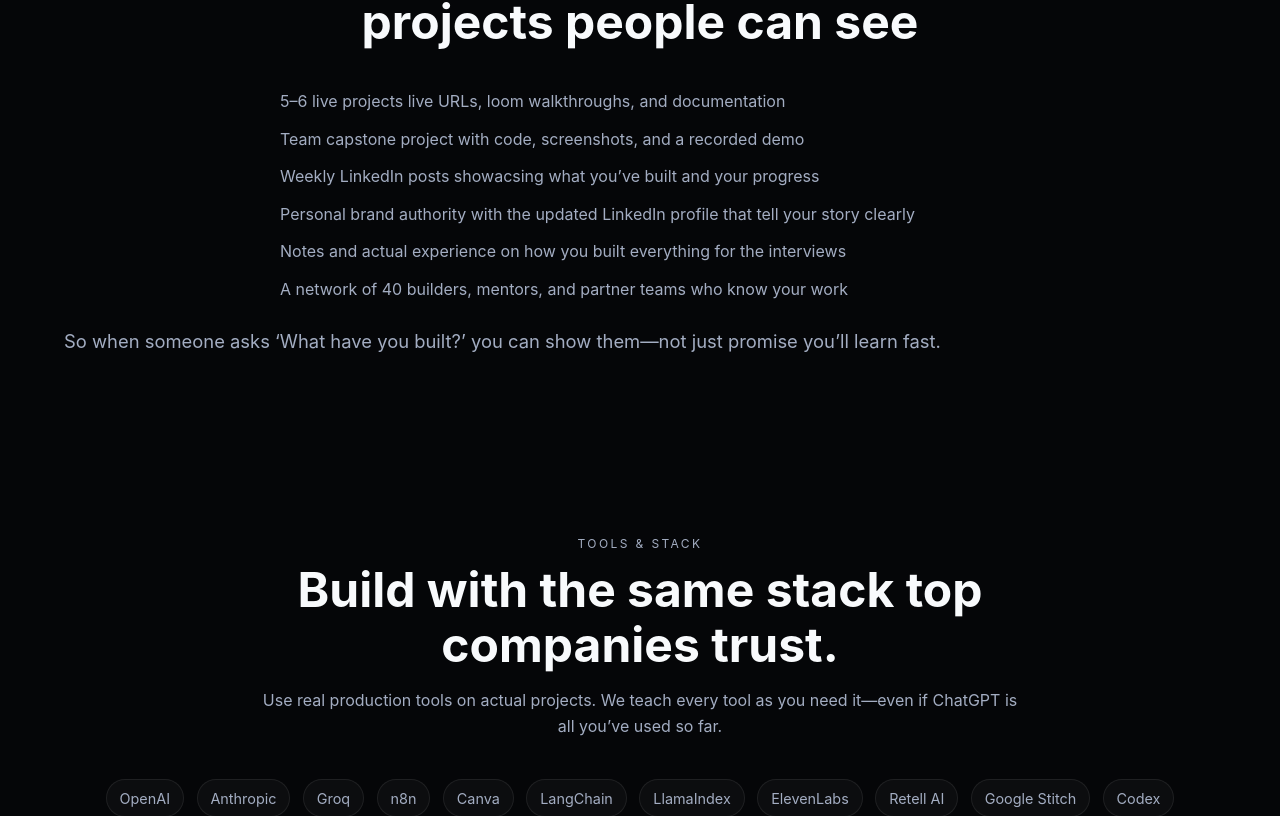
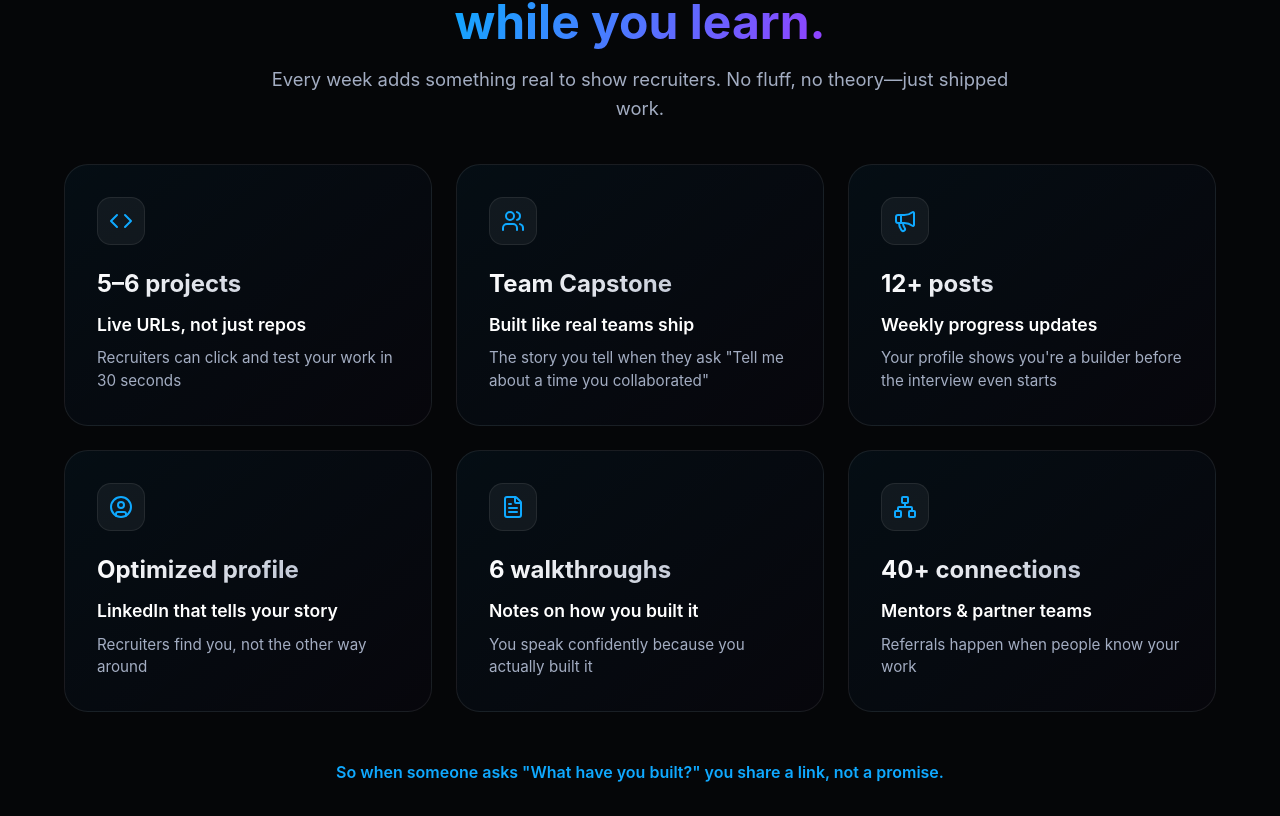
Before and after one commit to kagrawal29/ai-native-internship-next, a Next.js app: page / in a window 1280 px wide. Shown: the part 5895-6711 px from the top of the page. Built offline with nearby package versions, Linux system fonts and the light colour scheme.

Commit message:
feat: redesign outcomes section with icon cards

```diff
--- a/app/components/OutcomesSection.tsx
+++ b/app/components/OutcomesSection.tsx
@@ -1,22 +1,87 @@
+"use client";
+
+import { motion } from "framer-motion";
+import { Code, Users, Megaphone, UserCircle, FileText, Network } from "lucide-react";
+
+const outcomes = [
+  {
+    icon: Code,
+    metric: "5–6 projects",
+    title: "Live URLs, not just repos",
+    why: "Recruiters can click and test your work in 30 seconds",
+  },
+  {
+    icon: Users,
+    metric: "Team Capstone",
+    title: "Built like real teams ship",
+    why: "The story you tell when they ask \"Tell me about a time you collaborated\"",
+  },
+  {
+    icon: Megaphone,
+    metric: "12+ posts",
+    title: "Weekly progress updates",
+    why: "Your profile shows you're a builder before the interview even starts",
+  },
+  {
+    icon: UserCircle,
+    metric: "Optimized profile",
+    title: "LinkedIn that tells your story",
+    why: "Recruiters find you, not the other way around",
+  },
+  {
+    icon: FileText,
+    metric: "6 walkthroughs",
+    title: "Notes on how you built it",
+    why: "You speak confidently because you actually built it",
+  },
+  {
+    icon: Network,
+    metric: "40+ connections",
+    title: "Mentors & partner teams",
+    why: "Referrals happen when people know your work",
+  },
+];
+
 export function OutcomesSection() {
   return (
-    <section className="section" id="outcomes">
+    <section className="section outcomes-section" id="outcomes">
       <div className="container">
         <div className="section-heading">
           <p className="eyebrow">Proof of work</p>
-          <h2>By Week 12 you have real projects people can see</h2>
+          <h2>
+            Your portfolio builds itself <br />
+            <span className="hero-gradient">while you learn.</span>
+          </h2>
+          <p className="lead">
+            Every week adds something real to show recruiters. No fluff, no theory—just shipped work.
+          </p>
         </div>
-        <ul className="outcome-list">
-          <li>5–6 live projects live URLs, loom walkthroughs, and documentation</li>
-          <li>Team capstone project with code, screenshots, and a recorded demo</li>
-          <li>Weekly LinkedIn posts showacsing what you’ve built and your progress</li>
-          <li>Personal brand authority with the updated LinkedIn profile that tell your story clearly</li>
-          <li>Notes and actual experience on how you built everything for the interviews</li>
-          <li>A network of 40 builders, mentors, and partner teams who know your work</li>
-        </ul>
-        <p className="lead">
-          So when someone asks ‘What have you built?’ you can show them—not just promise you’ll learn fast.
-        </p>
+
+        <div className="outcomes-grid">
+          {outcomes.map((item, index) => (
+            <motion.div
+              key={index}
+              className="outcome-card"
+              initial={{ opacity: 0, y: 20 }}
+              whileInView={{ opacity: 1, y: 0 }}
+              viewport={{ once: true }}
+              transition={{ duration: 0.4, delay: index * 0.1 }}
+            >
+              <div className="outcome-icon-wrapper">
+                <item.icon className="outcome-icon" />
+              </div>
+              <h3 className="outcome-metric">{item.metric}</h3>
+              <p className="outcome-title">{item.title}</p>
+              <p className="outcome-why">{item.why}</p>
+            </motion.div>
+          ))}
+        </div>
+
+        <div className="section-cta">
+          <p className="mb-4 text-lg text-white">
+            So when someone asks &quot;What have you built?&quot; you share a link, not a promise.
+          </p>
+        </div>
       </div>
     </section>
   );
--- a/app/styles.css
+++ b/app/styles.css
@@ -1204,3 +1204,64 @@ img {
     gap: 0.2rem;
   }
 }
+
+/* Outcomes Section Redesign */
+.outcomes-grid {
+  display: grid;
+  grid-template-columns: repeat(auto-fit, minmax(300px, 1fr));
+  gap: 1.5rem;
+  margin-bottom: 3rem;
+}
+
+.outcome-card {
+  padding: 2rem;
+  border-radius: 24px;
+  border: 1px solid rgba(255, 255, 255, 0.08);
+  background: linear-gradient(140deg, rgba(15, 169, 255, 0.05), rgba(147, 64, 255, 0.02));
+  transition: transform 0.3s ease, box-shadow 0.3s ease, border-color 0.3s ease;
+}
+
+.outcome-card:hover {
+  transform: translateY(-6px);
+  border-color: rgba(15, 169, 255, 0.3);
+  box-shadow: 0 20px 50px rgba(15, 169, 255, 0.15);
+}
+
+.outcome-icon-wrapper {
+  width: 48px;
+  height: 48px;
+  border-radius: 14px;
+  background: rgba(255, 255, 255, 0.05);
+  display: grid;
+  place-items: center;
+  margin-bottom: 1.25rem;
+  border: 1px solid rgba(255, 255, 255, 0.08);
+}
+
+.outcome-icon {
+  width: 24px;
+  height: 24px;
+  color: #0fa9ff;
+}
+
+.outcome-metric {
+  font-size: 1.5rem;
+  margin: 0 0 0.5rem;
+  background: linear-gradient(120deg, #fff, #a3adc2);
+  -webkit-background-clip: text;
+  -webkit-text-fill-color: transparent;
+}
+
+.outcome-title {
+  font-size: 1.1rem;
+  font-weight: 600;
+  color: #fff;
+  margin: 0 0 0.5rem;
+}
+
+.outcome-why {
+  font-size: 0.95rem;
+  color: var(--text-muted);
+  line-height: 1.5;
+  margin: 0;
+}
--- a/package.json
+++ b/package.json
@@ -10,6 +10,7 @@
   },
   "dependencies": {
     "framer-motion": "^12.23.24",
+    "lucide-react": "^0.554.0",
     "next": "15.5.6",
     "react": "19.1.0",
     "react-dom": "19.1.0"
```
Also changed, not shown: 1 other file (tests, documents, lock files or other folders).
